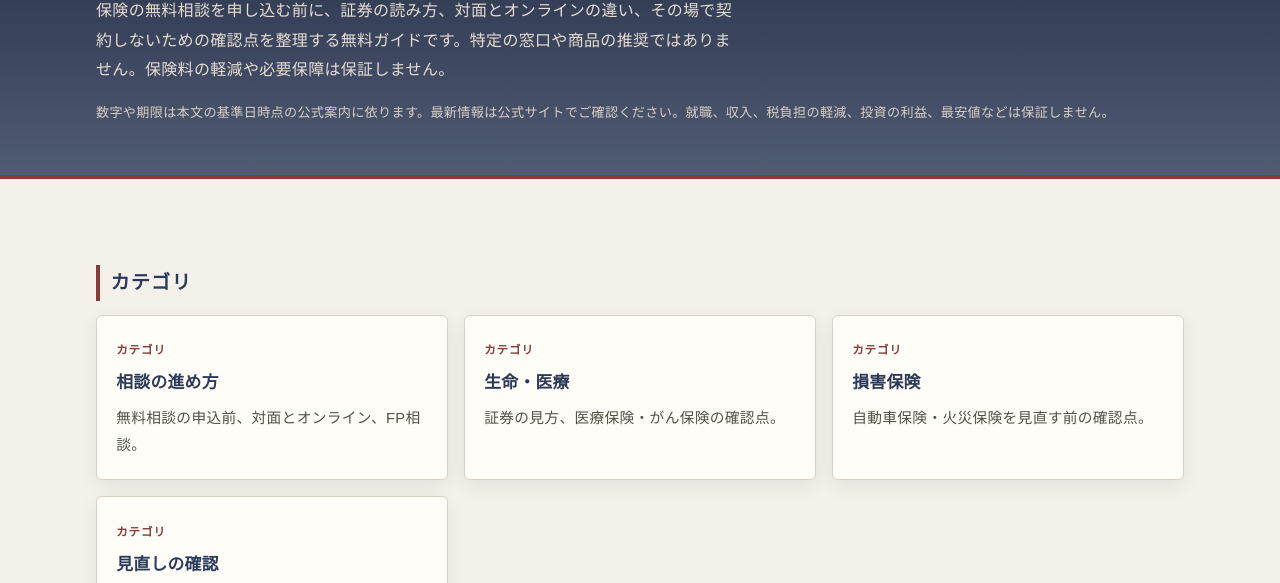
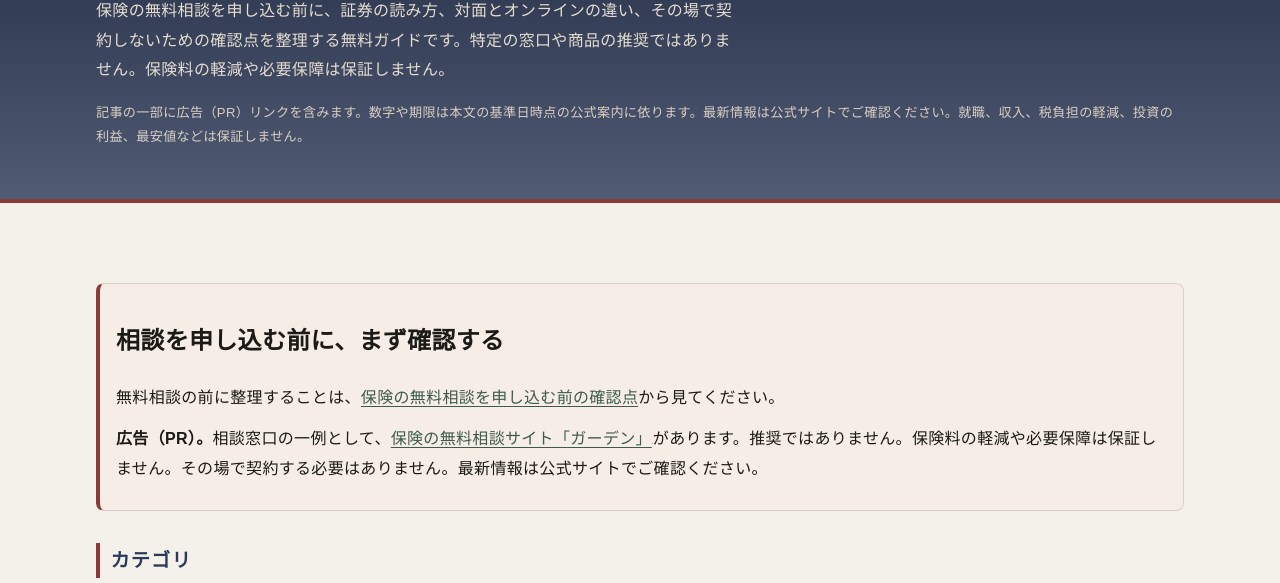
Before and after one commit to ats-business-hub/hoken-sodan-guide, a plain HTML site: page index.html in a window 1280 px wide. Shown: the part 144-727 px from the top of the page. Drawn offline with Linux system fonts and the light colour scheme.

Commit message:
トップページに発行済みのガーデンへの案内と、無料相談の確認記事への内部リンクを追加

```diff
--- a/index.html
+++ b/index.html
@@ -45,12 +45,18 @@
     <div class="wrap">
       <h1>保険相談の確認ノート｜見直し相談の前に整理すること</h1>
       <p class="lede">保険の無料相談を申し込む前に、証券の読み方、対面とオンラインの違い、その場で契約しないための確認点を整理する無料ガイドです。特定の窓口や商品の推奨ではありません。保険料の軽減や必要保障は保証しません。</p>
-      <p class="disclaimer-inline">数字や期限は本文の基準日時点の公式案内に依ります。最新情報は公式サイトでご確認ください。就職、収入、税負担の軽減、投資の利益、最安値などは保証しません。</p>
+      <p class="disclaimer-inline">記事の一部に広告（PR）リンクを含みます。数字や期限は本文の基準日時点の公式案内に依ります。最新情報は公式サイトでご確認ください。就職、収入、税負担の軽減、投資の利益、最安値などは保証しません。</p>
     </div>
   </div>
   <main>
     <div class="wrap">
-      <h2 class="section-title">カテゴリ</h2>
+
+<section class="next-step" id="next-step">
+        <h2>相談を申し込む前に、まず確認する</h2>
+        <p>無料相談の前に整理することは、<a href="articles/muryo-sodan-mae/">保険の無料相談を申し込む前の確認点</a>から見てください。</p>
+        <p><strong>広告（PR）。</strong>相談窓口の一例として、<a href="https://px.a8.net/svt/ejp?a8mat=4BGO4N+84C0Z6+4GN2+NTJWY" target="_blank" rel="sponsored nofollow noopener noreferrer">保険の無料相談サイト「ガーデン」</a><img border="0" width="1" height="1" src="https://www13.a8.net/0.gif?a8mat=4BGO4N+84C0Z6+4GN2+NTJWY" alt="">があります。推奨ではありません。保険料の軽減や必要保障は保証しません。その場で契約する必要はありません。最新情報は公式サイトでご確認ください。</p>
+      </section>
+<h2 class="section-title">カテゴリ</h2>
       <div class="card-grid cats">
         <a class="card" href="categories/consult/"><span class="kicker">カテゴリ</span><h2>相談の進め方</h2><p>無料相談の申込前、対面とオンライン、FP相談。</p></a><a class="card" href="categories/life/"><span class="kicker">カテゴリ</span><h2>生命・医療</h2><p>証券の見方、医療保険・がん保険の確認点。</p></a><a class="card" href="categories/nonlife/"><span class="kicker">カテゴリ</span><h2>損害保険</h2><p>自動車保険・火災保険を見直す前の確認点。</p></a><a class="card" href="categories/review/"><span class="kicker">カテゴリ</span><h2>見直しの確認</h2><p>その場で契約しないこと、乗合代理店の違い。</p></a>
       </div>
```
